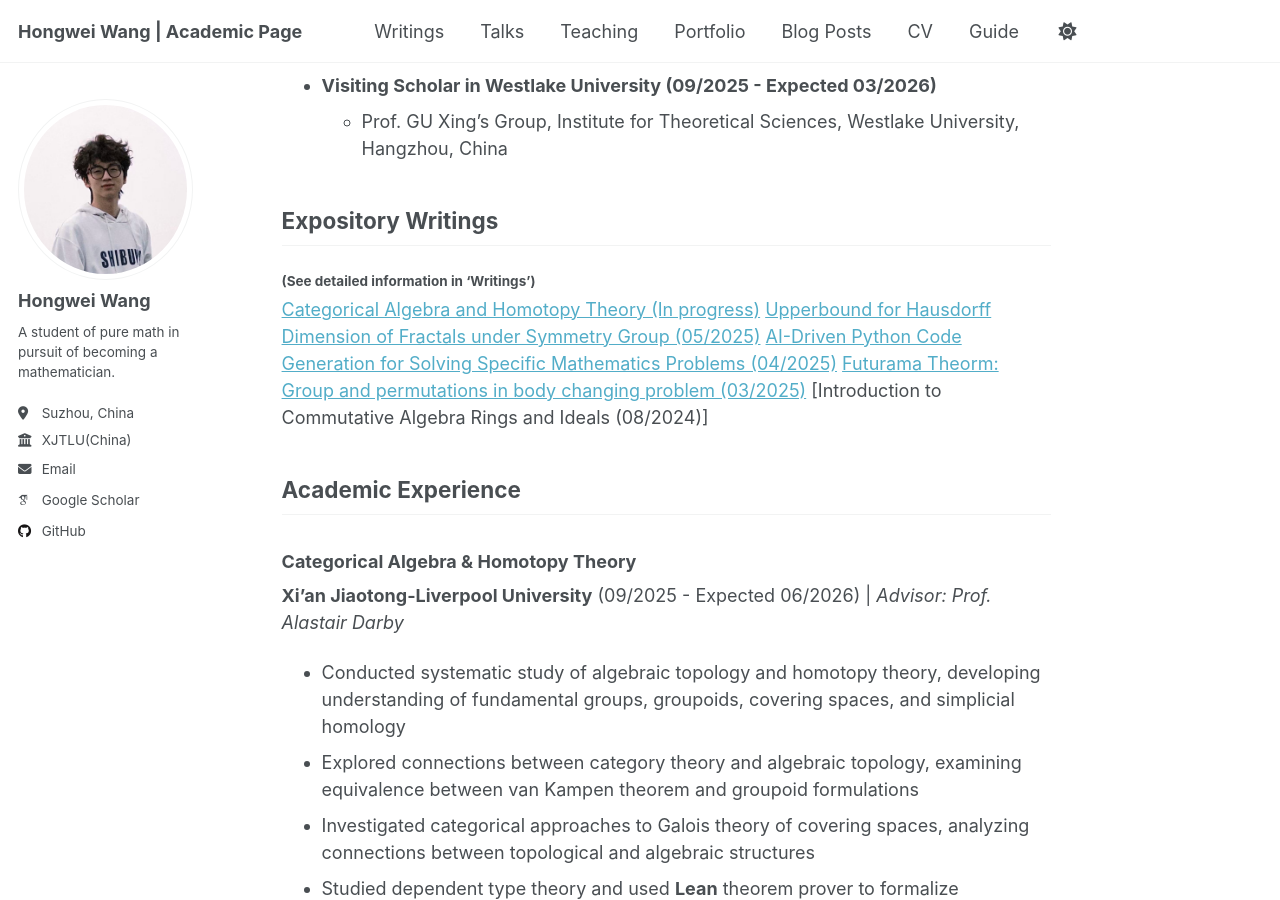
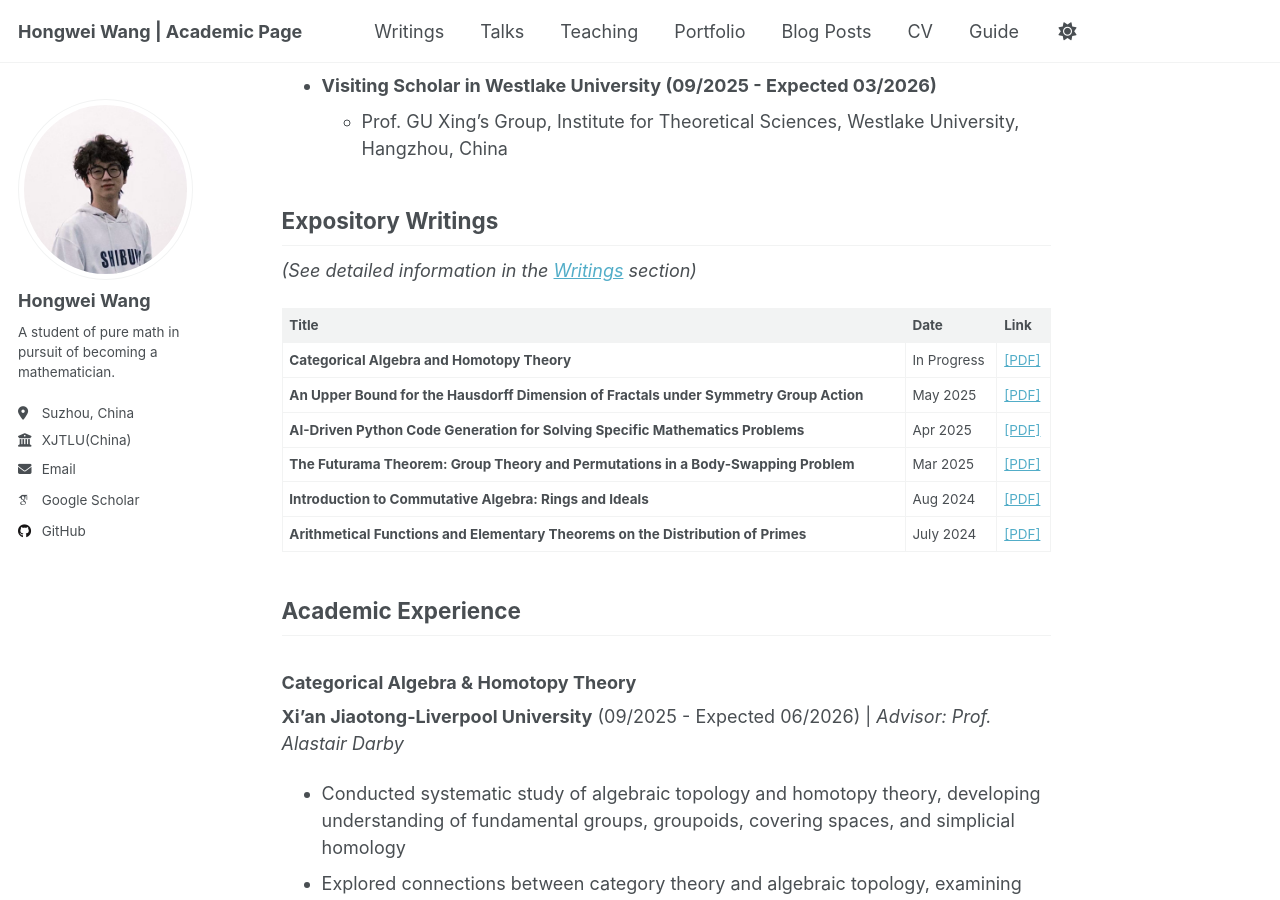
Before and after one commit to WangHongWei-AcademicPage/WangHongWei-AcademicPage.github.io, a Jekyll site: the page built from _pages/about.md, in a window 1280 px wide and 900 px high, scrolled down 692 px. Built offline with Jekyll 4.4.1, drawn with Linux system fonts in a browser that asks for light colours; some web fonts are replaced; a script that is not in the unit is left out.

Commit message:
Revise Expository Writings section format
Updated the Expository Writings section to include a table format for better readability and added a new writing entry.

```diff
--- a/_pages/about.md
+++ b/_pages/about.md
@@ -24,12 +24,18 @@ On this website, you can explore my undergraduate works, academic talks, teachin
   * Prof. GU Xing's Group, Institute for Theoretical Sciences, Westlake University, Hangzhou, China
 
 ## Expository Writings
-#### (See detailed information in 'Writings')
-[Categorical Algebra and Homotopy Theory (In progress)](../assets/fyp.pdf)
-[Upperbound for Hausdorff Dimension of Fractals under Symmetry Group (05/2025)](../assets/paper_update.pdf)
-[AI-Driven Python Code Generation for Solving Specific Mathematics Problems (04/2025)](../assets/Ai.pdf)
-[Futurama Theorm: Group and permutations in body changing problem (03/2025)](../assets/11/pdf)
-[Introduction to Commutative Algebra Rings and Ideals (08/2024)]
+
+*(See detailed information in the [Writings](/writings) section)*
+
+| Title | Date | Link |
+| :--- | :--- | :--- |
+| **Categorical Algebra and Homotopy Theory** | In Progress | [[PDF]](../assets/fyp.pdf) |
+| **An Upper Bound for the Hausdorff Dimension of Fractals under Symmetry Group Action** | May 2025 | [[PDF]](../assets/paper_update.pdf) |
+| **AI-Driven Python Code Generation for Solving Specific Mathematics Problems** | Apr 2025 | [[PDF]](../assets/Ai.pdf) |
+| **The Futurama Theorem: Group Theory and Permutations in a Body-Swapping Problem** | Mar 2025 | [[PDF]](../assets/C1.pdf) |
+| **Introduction to Commutative Algebra: Rings and Ideals** | Aug 2024 | [[PDF]](../assets/Rings.pdf) |
+| **Arithmetical Functions and Elementary Theorems on the Distribution of Primes** | July 2024 | [[PDF]](../assets/C2.pdf) |
+
 ## Academic Experience
 
 ### Categorical Algebra & Homotopy Theory
```
